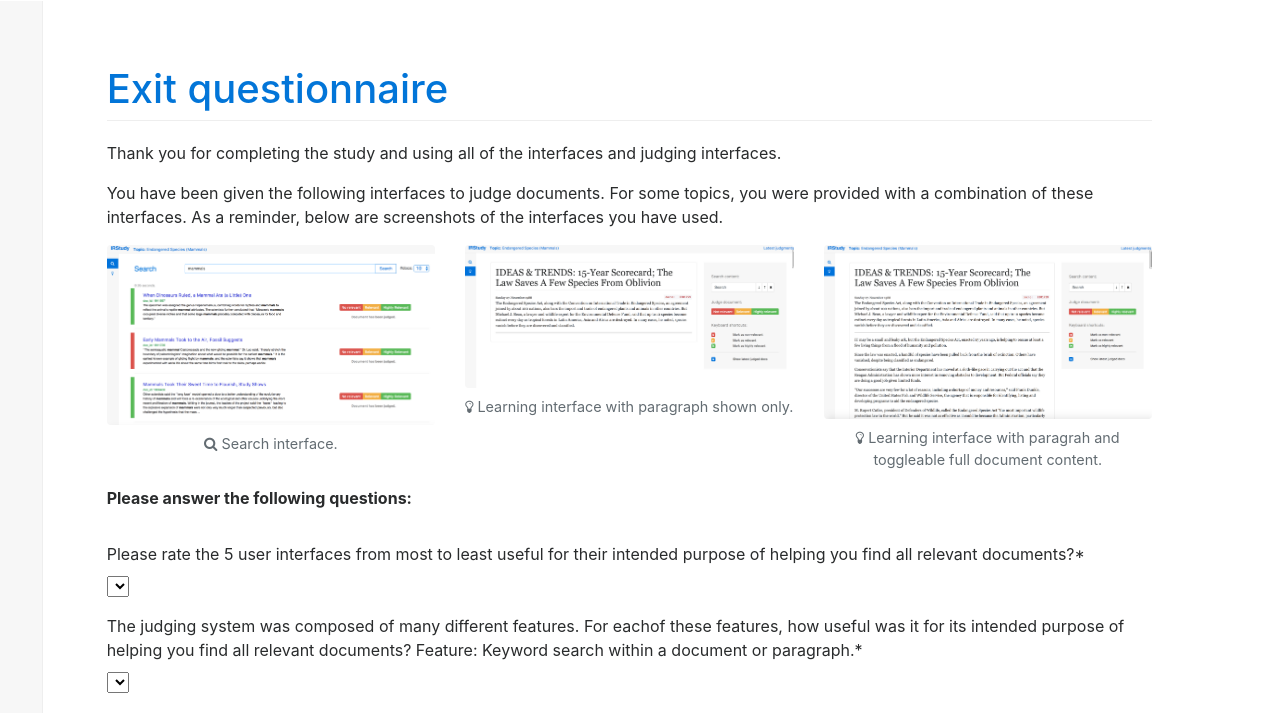
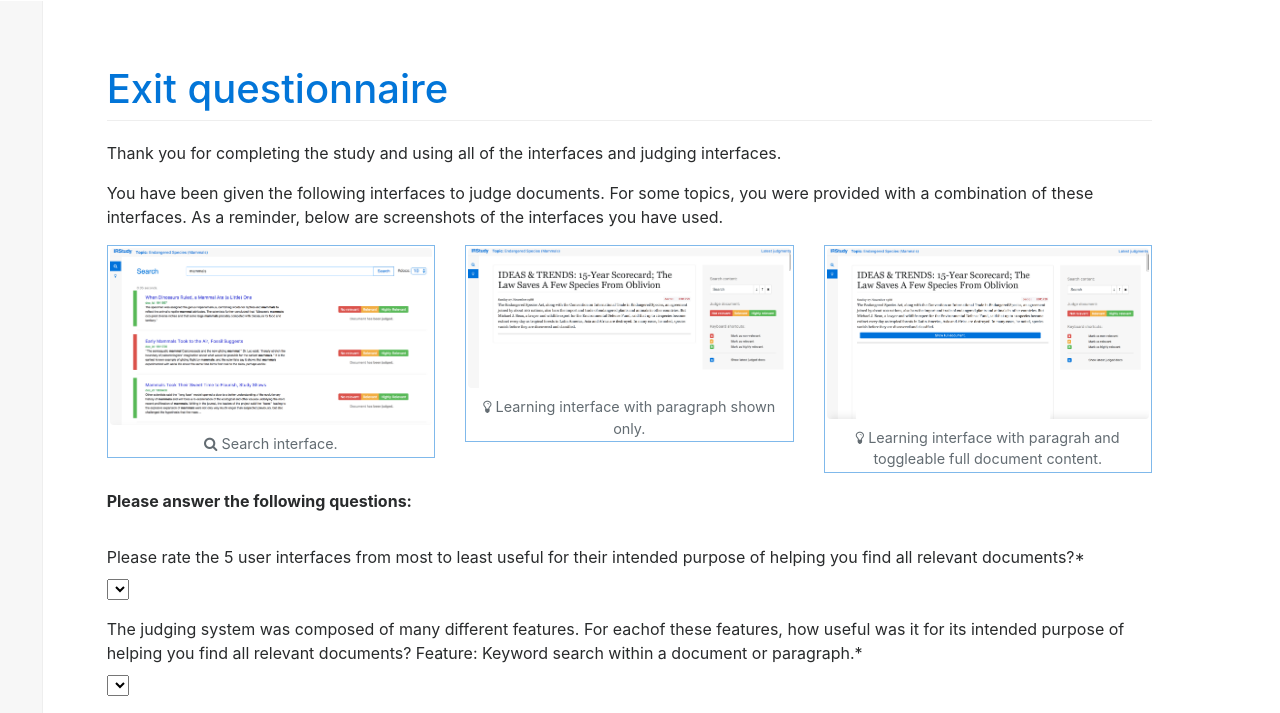
Before and after one commit to hical/HiCAL, a Django app: page /exit/ in a window 1280 px wide. Shown: the part 39-752 px from the top of the page. Run offline with Django 3.2, Linux system fonts and the light colour scheme; the visitor is signed in with stand-in values (Sample User, id 1); data that the repository does not hold is empty; some libraries are stand-ins or nearby versions.

Commit message:
Update exit questionnaire screenshots

```diff
--- a/TrecCoreWeb/treccoreweb/progress/templates/progress/exit.html
+++ b/TrecCoreWeb/treccoreweb/progress/templates/progress/exit.html
@@ -32,7 +32,7 @@
             <p>You have been given the following interfaces to judge documents. For some topics, you were provided with a combination of these interfaces. As a reminder, below are screenshots of the interfaces you have used.</p>
             <div class="row">
                 <div class="col-md-4">
-                    <figure class="figure align-left">
+                    <figure class="figure align-left borderd-circle">
                         <img src="{% static 'images/search.png' %}"
                              class="figure-img img-fluid rounded"
                              alt="A generic square placeholder image with rounded corners in a figure.">
@@ -42,7 +42,7 @@
                     </figure>
                 </div>
                 <div class="col-md-4">
-                    <figure class="figure align-left">
+                    <figure class="figure align-left borderd-circle">
                         <img src="{% static 'images/cal_para.png' %}"
                              class="figure-img img-fluid rounded"
                              alt="A generic square placeholder image with rounded corners in a figure.">
@@ -52,7 +52,7 @@
                     </figure>
                 </div>
                 <div class="col-md-4">
-                    <figure class="figure align-left">
+                    <figure class="figure align-left borderd-circle">
                         <img src="{% static 'images/cal.png' %}"
                              class="figure-img img-fluid rounded"
                              alt="A generic square placeholder image with rounded corners in a figure.">
```
Also changed, not shown: TrecCoreWeb/treccoreweb/static/images/cal.png.
